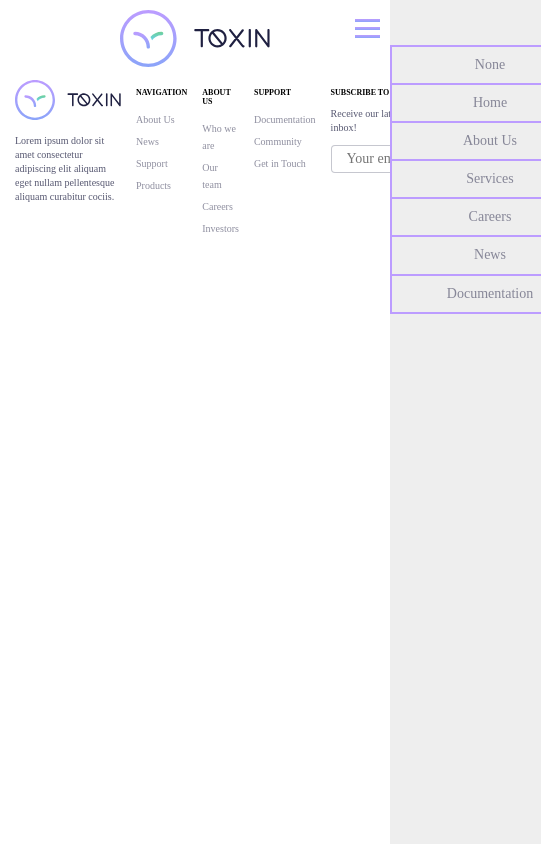
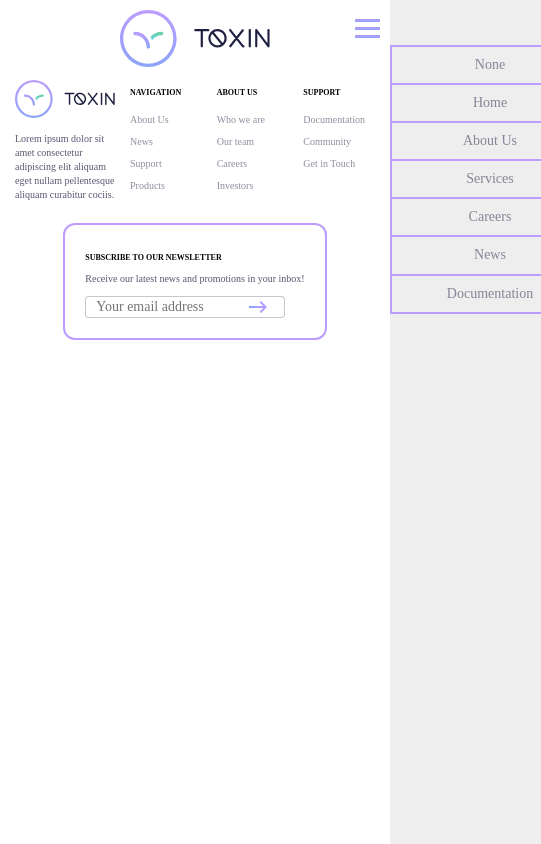
Before and after one commit to SethRollins2k19/ModusReactApp, a React (Create React App) app: page / in a window 390 px wide. Shown: the whole page, 541 px wide, since content can reach past the window. Built offline with nearby package versions, Linux system fonts and the light colour scheme.

Commit message:
footer adaptive

```diff
--- a/src/component/footerComponent.js
+++ b/src/component/footerComponent.js
@@ -13,7 +13,7 @@ export default class FooterComponent extends React.Component{
                 <MainContainerComponent>
                     <section className={'footer__inner'}>
                         <FooterItem className={'footer__item'}>
-                            <Logo/>
+                            <Logo className={'lol'}/>
                             <div className={'footer__description'}>Lorem ipsum dolor sit amet consectetur adipiscing elit aliquam eget nullam pellentesque aliquam curabitur cociis.</div>
                         </FooterItem>
                         <FooterItem>
--- a/src/component/style/footerStyle.sass
+++ b/src/component/style/footerStyle.sass
@@ -6,7 +6,8 @@
   grid-template-columns: repeat(5,1fr)
   text-align: left
   grid-gap: 15px
-
+.footer__item .logo
+  width: 150px
 .footer__linklist
   list-style: none
   padding: 0
@@ -28,6 +29,8 @@
   margin-top: 15px
 .footer__form
   display: flex
+  width: 100%
+  max-width: 200px
   position: relative
   z-index: -1
 
--- a/src/component/style/mainStyle.sass
+++ b/src/component/style/mainStyle.sass
@@ -6,10 +6,15 @@ body
   margin: 0
   font-size: 14px
 
-
-
 *,*:after,*:before
   box-sizing: border-box
 a
   color: black
   text-decoration: none
+
+
+
+// LOGO
+.logo img
+  width: 100%
+  height: auto
--- a/src/component/style/media.sass
+++ b/src/component/style/media.sass
@@ -3,16 +3,7 @@
   .header__inner
     .nav__menu
       grid-template-columns: repeat(auto-fit,minmax(45px, 1fr)) !important
-  //footer
 
-  .footer__description
-    font-size: 10px
-    line-height: 14px
-  .footer__title
-    font-size: 8px
-  .footer__link
-    font-size: 10px
-    margin-top: 5px
 
 
 
@@ -109,8 +100,44 @@
       top: 17px
     .hamburgerMenu__inner
       display: flex
-
   //btn media
   .btn
     font-size: 10px
     padding: 6px 16px
+  //footer
+  .footer__inner
+    grid-template-columns: repeat(4,1fr)
+  .footer__item:last-of-type
+
+    grid-column-start: 1
+    grid-column-end: 5
+    display: flex
+    justify-content: center
+  .footer__subscribe
+    padding: 20px
+    border: 2px solid #BC9CFF
+    border-radius: 12px
+    max-width: 280px
+  .footer__item .logo
+    width: 100px
+  .footer__description
+    font-size: 10px
+    line-height: 14px
+  .footer__title
+    font-size: 8px
+  .footer__link
+    font-size: 10px
+    margin-top: 5px
+  .footer__input
+    padding: 2px 10px
+
+
+@media (max-width: 350px)
+  .footer__item .logo
+    width: 80px
+  .footer__description:not(:first-of-type)
+    font-size: 8px
+    line-height: 14px
+  .footer__link
+    font-size: 8px
+    margin-top: 2px
```
